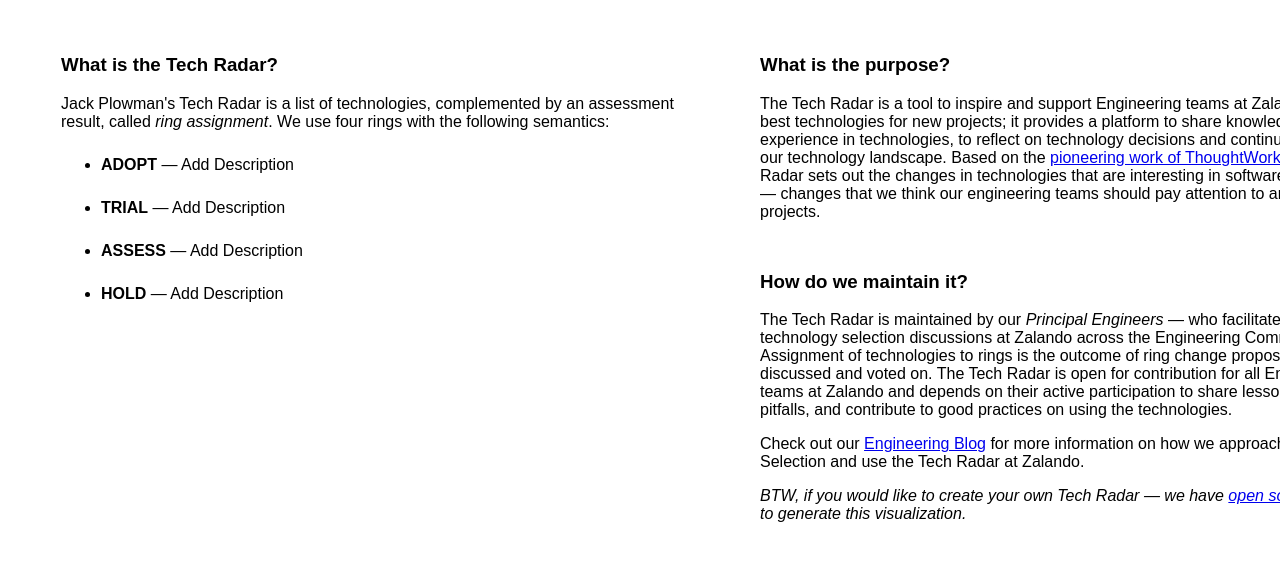
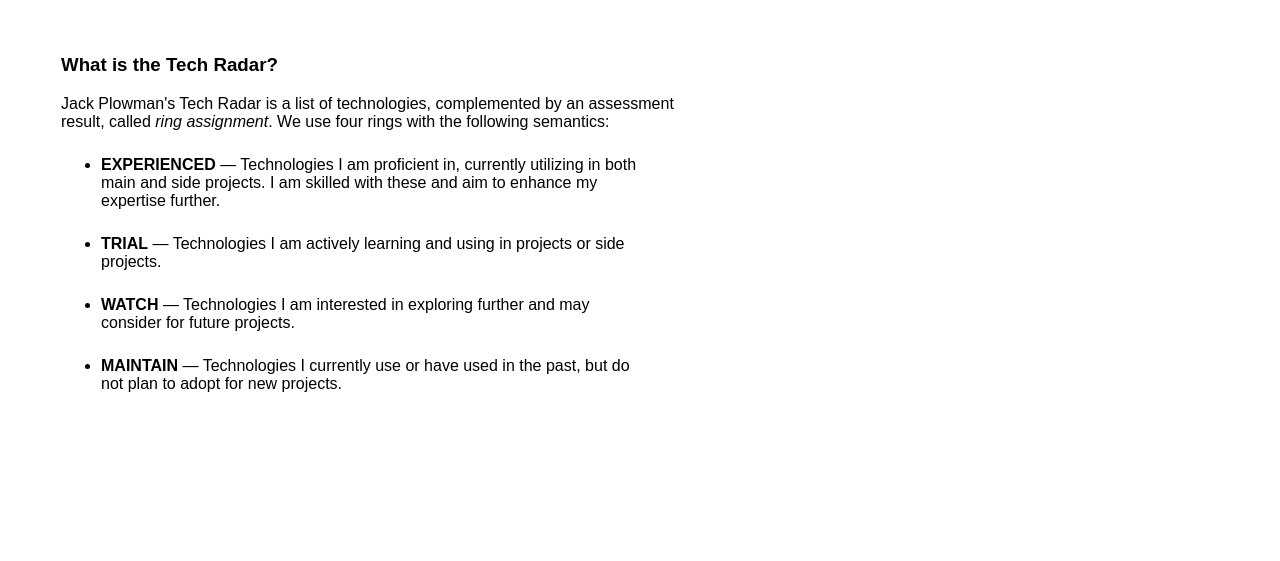
Before and after one commit to JackPlowman/tech-radar, a plain HTML site: page github-pages/index.html in a window 1280 px wide. Shown: the part 161-722 px from the top of the page. Drawn offline with nearby package versions, Linux system fonts and the light colour scheme.

Commit message:
Update Ring Descriptions

```diff
--- a/github-pages/index.html
+++ b/github-pages/index.html
@@ -49,10 +49,10 @@
               { name: "Techniques & Methodologies:" },
             ],
             rings: [
-              { name: "ADOPT", color: "#5ba300" },
+              { name: "EXPERIENCED", color: "#5ba300" },
               { name: "TRIAL", color: "#009eb0" },
-              { name: "ASSESS", color: "#c7ba00" },
-              { name: "HOLD", color: "#e09b96" },
+              { name: "WATCH", color: "#c7ba00" },
+              { name: "MAINTAIN", color: "#e09b96" },
             ],
             print_layout: true,
             links_in_new_tabs: true,
@@ -76,60 +76,13 @@
             </p>
 
             <ul>
-              <li><strong>ADOPT</strong> — Add Description</li>
-              <li><strong>TRIAL</strong> — Add Description</li>
-              <li><strong>ASSESS</strong> — Add Description</li>
-              <li><strong>HOLD</strong> — Add Description</li>
+              <li><strong>EXPERIENCED</strong> — Technologies I am proficient in, currently utilizing in both main and side projects. I am skilled with these and aim to enhance my expertise further.</li>
+              <li><strong>TRIAL</strong> — Technologies I am actively learning and using in projects or side projects.</li>
+              <li><strong>WATCH</strong> — Technologies I am interested in exploring further and may consider for future projects.</li>
+              <li><strong>MAINTAIN</strong> — Technologies I currently use or have used in the past, but do not plan to adopt for new projects.</li>
             </ul>
           </td>
           <td>
-            <h3>What is the purpose?</h3>
-
-            <p>
-              The Tech Radar is a tool to inspire and support Engineering teams
-              at Zalando to pick the best technologies for new projects; it
-              provides a platform to share knowledge and experience in
-              technologies, to reflect on technology decisions and continuously
-              evolve our technology landscape. Based on the
-              <a href="https://www.thoughtworks.com/radar"
-                >pioneering work of ThoughtWorks</a
-              >, our Tech Radar sets out the changes in technologies that are
-              interesting in software development — changes that we think our
-              engineering teams should pay attention to and use in their
-              projects.
-            </p>
-
-            <h3>How do we maintain it?</h3>
-
-            <p>
-              The Tech Radar is maintained by our <em>Principal Engineers</em> —
-              who facilitate and drive the technology selection discussions at
-              Zalando across the Engineering Community. Assignment of
-              technologies to rings is the outcome of ring change proposals,
-              which are discussed and voted on. The Tech Radar is open for
-              contribution for all Engineering teams at Zalando and depends on
-              their active participation to share lessons learned, pitfalls, and
-              contribute to good practices on using the technologies.<br />
-            </p>
-
-            <p>
-              Check out our
-              <a href="https://engineering.zalando.com/tags/tech-radar.html"
-                >Engineering Blog</a
-              >
-              for more information on how we approach Technology Selection and
-              use the Tech Radar at Zalando.
-            </p>
-
-            <p>
-              <em
-                >BTW, if you would like to create your own Tech Radar — we have
-                <a href="https://github.com/zalando/tech-radar"
-                  >open sourced the code</a
-                >
-                to generate this visualization.</em
-              >
-            </p>
           </td>
         </tr>
       </tbody>
```
